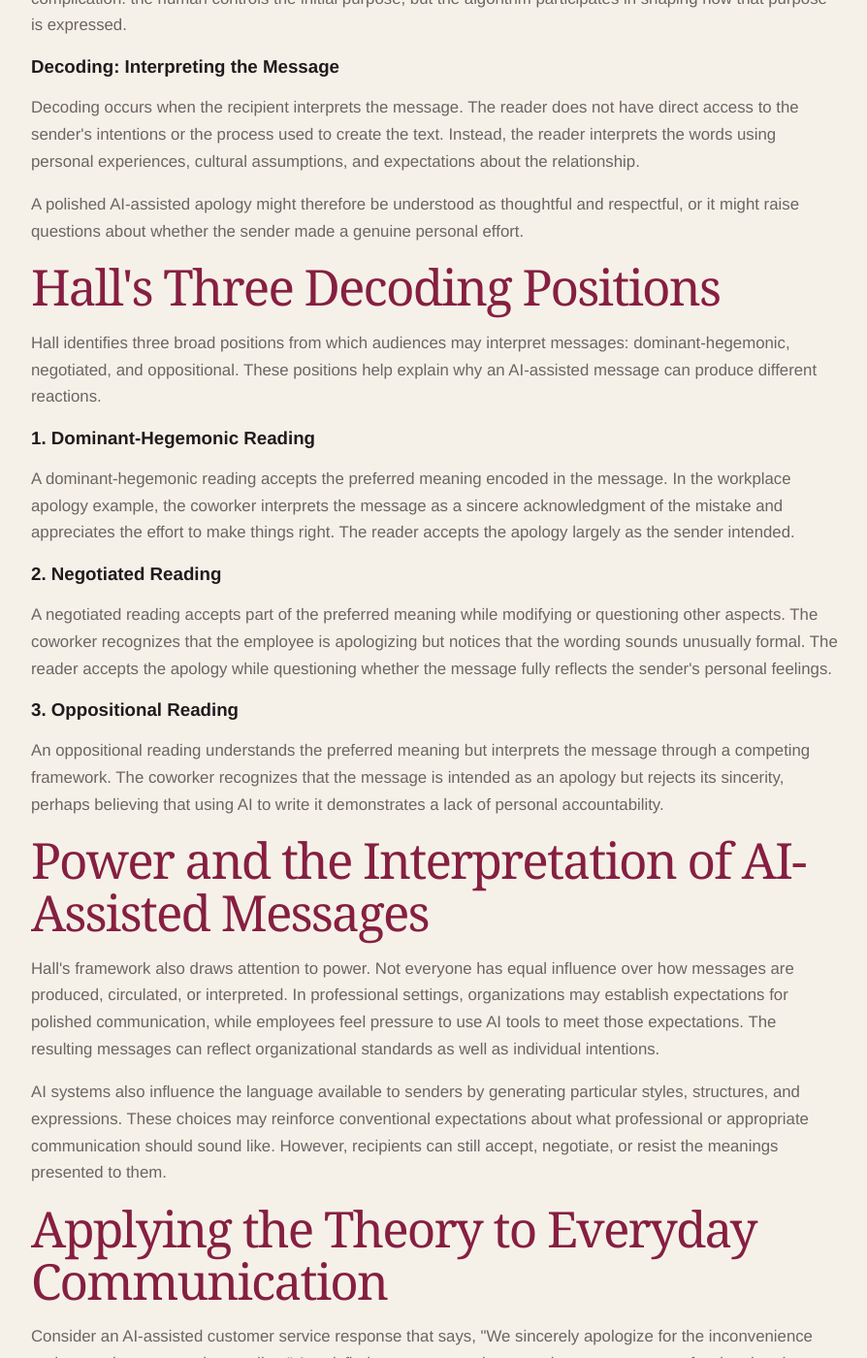
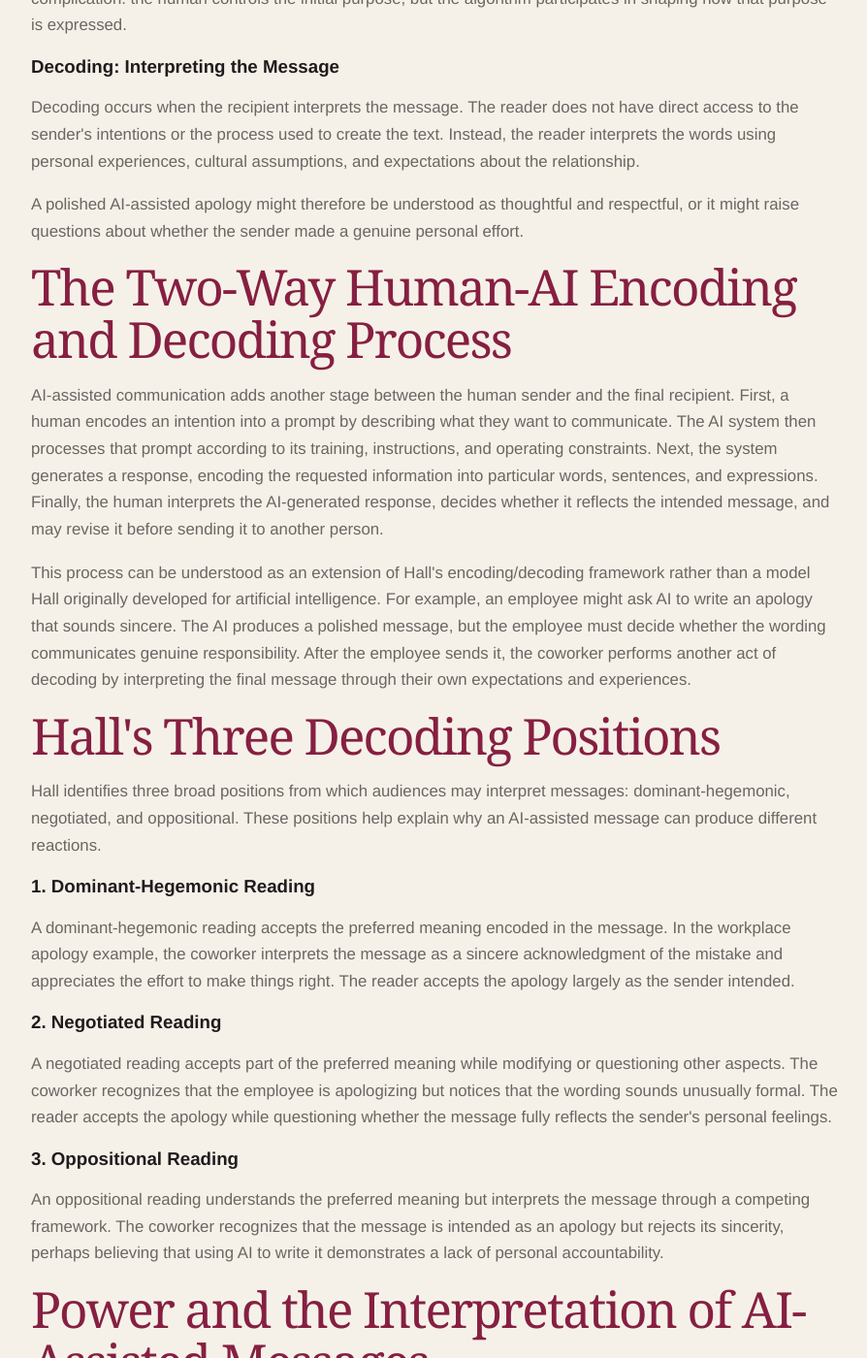
Before and after one commit to gsamuel2004/Primer, a Jekyll site: the page built from theory/interpretation-power.md, in a window 1280 px wide and 1400 px high, scrolled down 1214 px. Shown: the whole window at 97% size, without its empty margins (192-1086 px from the left). Built offline with Jekyll 4.4.1, drawn with Linux system fonts in a browser that asks for light colours; some of the changed text lies outside the part shown.

Commit message:
Enhance discussion on AI's role in message interpretation
Expanded on the impact of AI on communication styles and the interpretation of messages in professional settings.

```diff
--- a/theory/interpretation-power.md
+++ b/theory/interpretation-power.md
@@ -22,6 +22,11 @@ permalink: /theory/interpretation-power/
 <p>Decoding occurs when the recipient interprets the message. The reader does not have direct access to the sender's intentions or the process used to create the text. Instead, the reader interprets the words using personal experiences, cultural assumptions, and expectations about the relationship.</p>
 <p>A polished AI-assisted apology might therefore be understood as thoughtful and respectful, or it might raise questions about whether the sender made a genuine personal effort.</p>
 
+<h2>The Two-Way Human-AI Encoding and Decoding Process</h2>
+<p>AI-assisted communication adds another stage between the human sender and the final recipient. First, a human encodes an intention into a prompt by describing what they want to communicate. The AI system then processes that prompt according to its training, instructions, and operating constraints. Next, the system generates a response, encoding the requested information into particular words, sentences, and expressions. Finally, the human interprets the AI-generated response, decides whether it reflects the intended message, and may revise it before sending it to another person.</p>
+
+<p>This process can be understood as an extension of Hall's encoding/decoding framework rather than a model Hall originally developed for artificial intelligence. For example, an employee might ask AI to write an apology that sounds sincere. The AI produces a polished message, but the employee must decide whether the wording communicates genuine responsibility. After the employee sends it, the coworker performs another act of decoding by interpreting the final message through their own expectations and experiences.</p>
+
 <h2>Hall's Three Decoding Positions</h2>
 <p>Hall identifies three broad positions from which audiences may interpret messages: dominant-hegemonic, negotiated, and oppositional. These positions help explain why an AI-assisted message can produce different reactions.</p>
 
@@ -36,7 +41,7 @@ permalink: /theory/interpretation-power/
 
 <h2>Power and the Interpretation of AI-Assisted Messages</h2>
 <p>Hall's framework also draws attention to power. Not everyone has equal influence over how messages are produced, circulated, or interpreted. In professional settings, organizations may establish expectations for polished communication, while employees feel pressure to use AI tools to meet those expectations. The resulting messages can reflect organizational standards as well as individual intentions.</p>
-<p>AI systems also influence the language available to senders by generating particular styles, structures, and expressions. These choices may reinforce conventional expectations about what professional or appropriate communication should sound like. However, recipients can still accept, negotiate, or resist the meanings presented to them.</p>
+<p>AI systems also influence the language available to senders by generating particular styles, structures, and expressions. These choices may reinforce conventional expectations about what professional or appropriate communication should sound like. For example, an AI system may rewrite an employee's direct request into a more formal and deferential message, reflecting workplace expectations about politeness and authority. This raises questions about whose communication styles are treated as professional and whose voices may be softened or standardized. However, recipients can still accept, negotiate, or resist the meanings presented to them.</p>
 
 <h2>Applying the Theory to Everyday Communication</h2>
 <p>Consider an AI-assisted customer service response that says, "We sincerely apologize for the inconvenience and appreciate your understanding." A satisfied customer may interpret the response as professional and helpful. A frustrated customer may appreciate the acknowledgment but still expect a more personal solution. Another customer may reject the message entirely because it resembles an automated response.</p>
@@ -46,6 +51,5 @@ permalink: /theory/interpretation-power/
 <p><strong>AI can help construct a message, but it cannot guarantee how that message will be interpreted.</strong> Stuart Hall's encoding/decoding model shows that communication depends on the relationship between production, interpretation, culture, and power. Even when a sender intends to communicate sincerity, a recipient may interpret AI-assisted language differently.</p>
 
 <h2>Reference</h2>
-<p>Hall, Stuart. "Encoding/Decoding." In <em>Culture, Media, Language</em>, edited by Stuart Hall, Dorothy Hobson, Andrew Lowe, and Paul Willis, 128-138. Hutchinson, 1980.</p>
-</p>
+<p>Hall, Stuart. "Encoding/Decoding." In <em>Culture, Media, Language</em>, edited by Stuart Hall, Dorothy Hobson, Andrew Lowe, and Paul Willis, 128-138. Hutchinson, 1980.
 </article>
```
